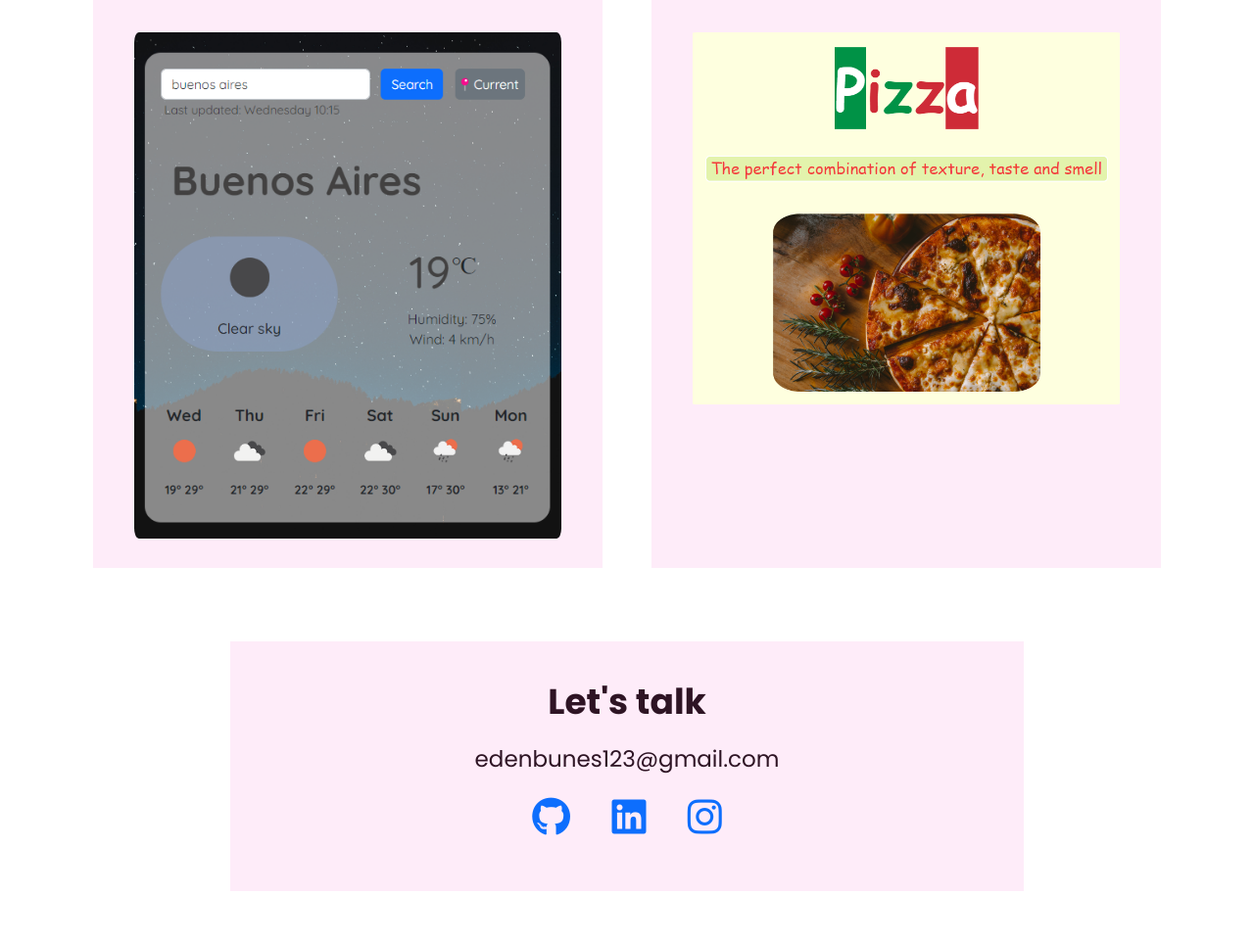
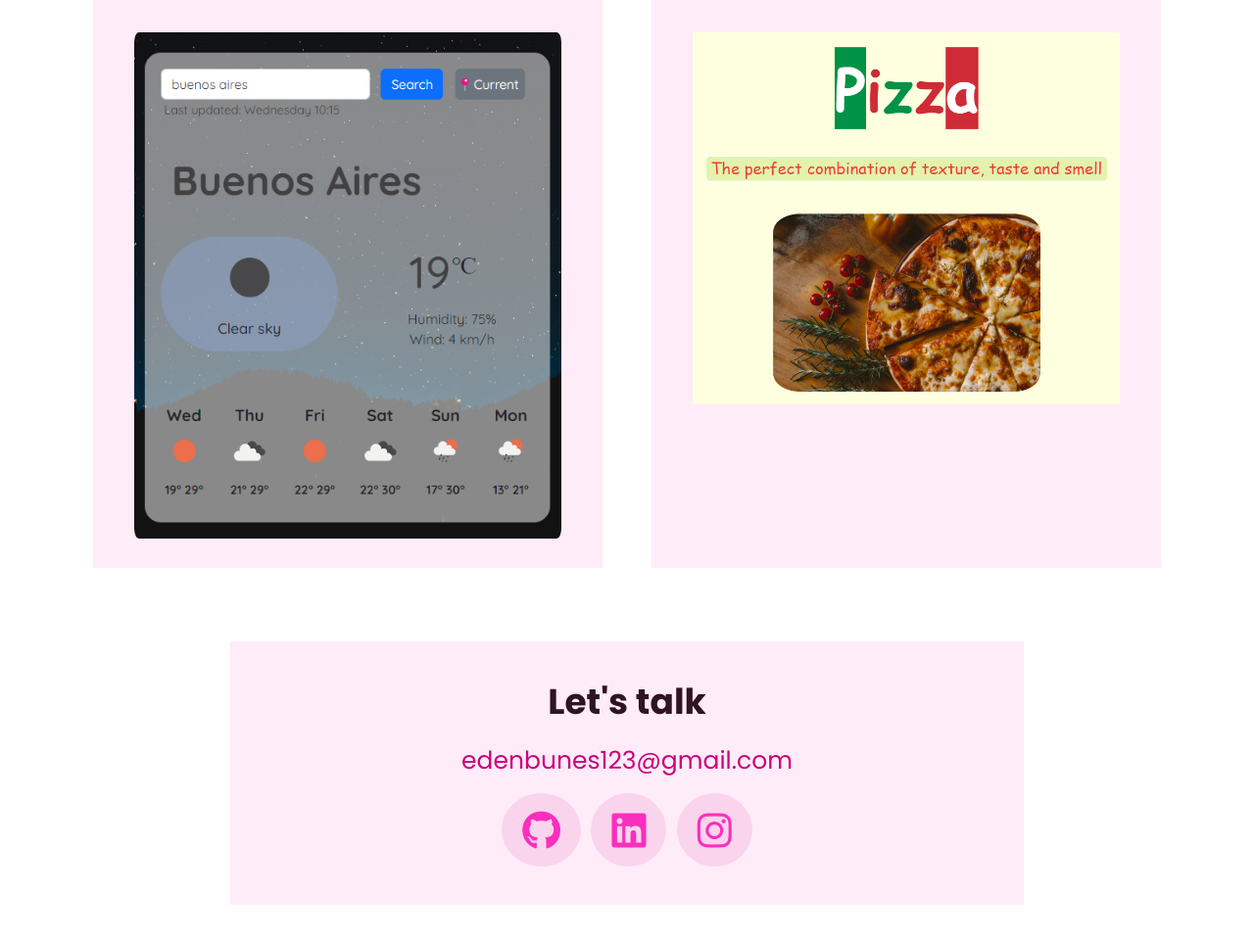
Before and after one commit to edenbunes/portfolio, a plain HTML site: page index.html in a window 1280 px wide. Shown: the part 1088-2050 px from the top of the page at 98% size. Drawn offline with nearby package versions, Linux system fonts and the light colour scheme.

Commit message:
Styled the contact info section

```diff
--- a/style.css
+++ b/style.css
@@ -2,6 +2,8 @@
   --primary-color: rgb(245, 71, 195, 0.1);
   --secondary-color: rgb(46, 20, 36);
   --primary-font-family: "Poppins", sans-serif;
+  --pink-light: #fa2fbd;
+  --pink-dark: #cb007b;
 }
 
 .upper-info {
@@ -90,22 +92,34 @@ nav a {
   color: var(--secondary-color);
   font-size: 20px;
 }
+nav a:hover {
+  color: var(--pink-light);
+}
 .active {
-  color: blueviolet;
+  color: var(--pink-dark);
 }
+
 footer h3 {
   transition: all 0.6s ease-in-out;
+  margin-bottom: 20px;
+  color: var(--pink-dark);
+  font-size: 25px;
 }
 footer h3:hover {
   font-size: 30px;
-  color: #fa2fbd;
+  color: var(--pink-light);
   font-weight: 500px;
 }
 footer a {
   transition: all 0.4s ease-in-out;
+  color: var(--pink-light);
+  background-color: rgb(203, 0, 123, 0.1);
+  padding: 10px 5px;
+  border-radius: 50%;
 }
 footer a:hover {
   font-size: 35px;
+  color: var(--pink-dark);
 }
 @media (max-width: 900px) {
   h1 {
```
